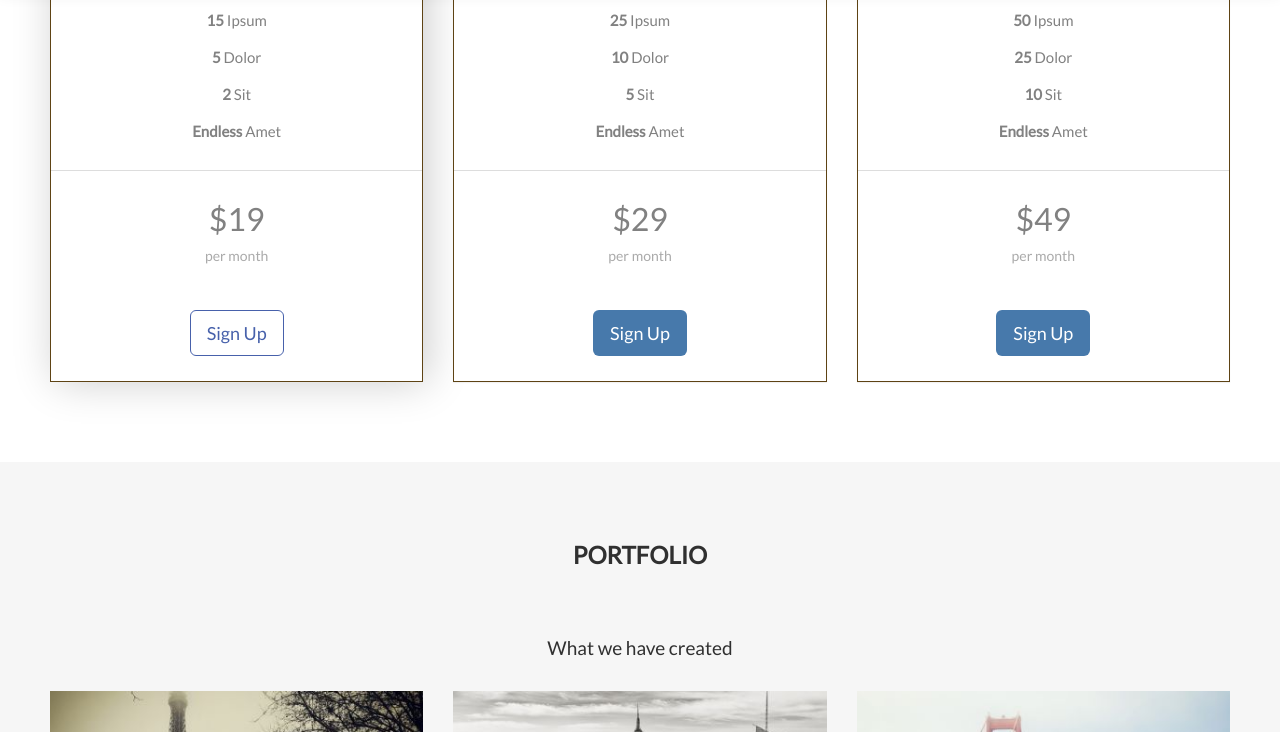
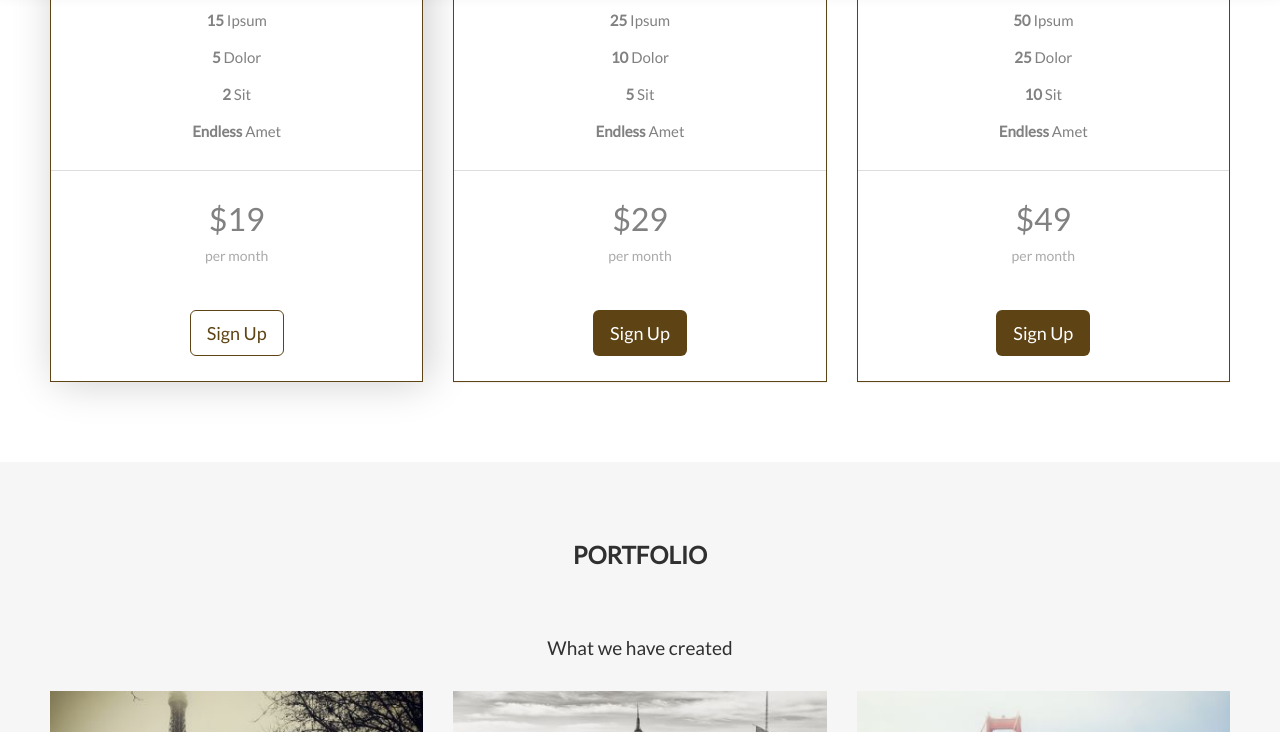
Before and after one commit to ajbtolentino/mpl, a plain HTML site: page index.html in a window 1280 px wide. In both pictures the pointer is over the button 236 px from the left and 2862 px from the top of the page. Shown: the part 2530-3262 px from the top of the page. Drawn offline with nearby package versions, Linux system fonts and the light colour scheme.

Commit message:
no message

```diff
--- a/index.html
+++ b/index.html
@@ -92,9 +92,9 @@
       box-shadow: 5px 0px 40px rgba(0,0,0, .2);
   }
   .panel-footer .btn:hover {
-      border: 1px solid #4761AB;
+      border: 1px solid #5E4314;
       background-color: #fff !important;
-      color: #4761AB;
+      color: #5E4314;
   }
   .panel-heading {
       color: #fff !important;
@@ -118,7 +118,7 @@
   }
   .panel-footer .btn {
       margin: 15px 0;
-      background-color: #4779AB;
+      background-color: #5E4314;
       color: #fff;
   }
   .navbar {
```
